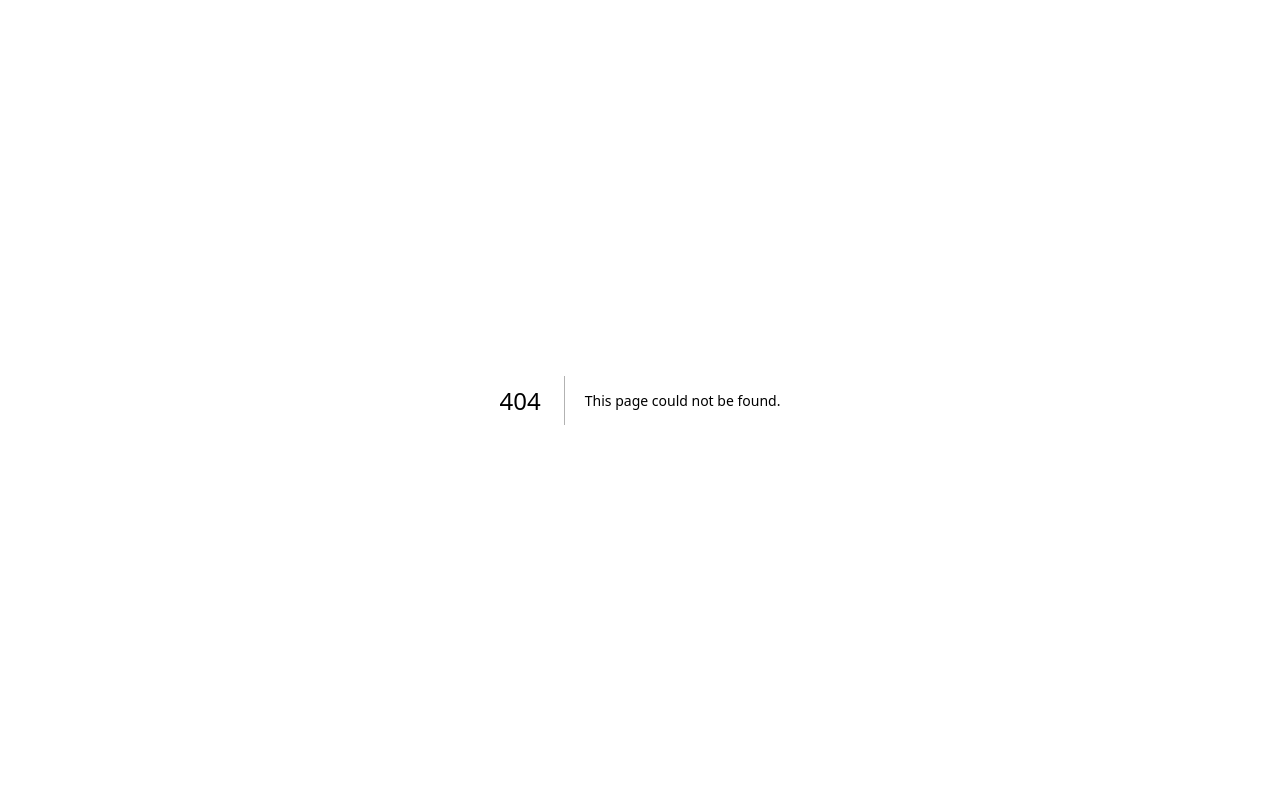
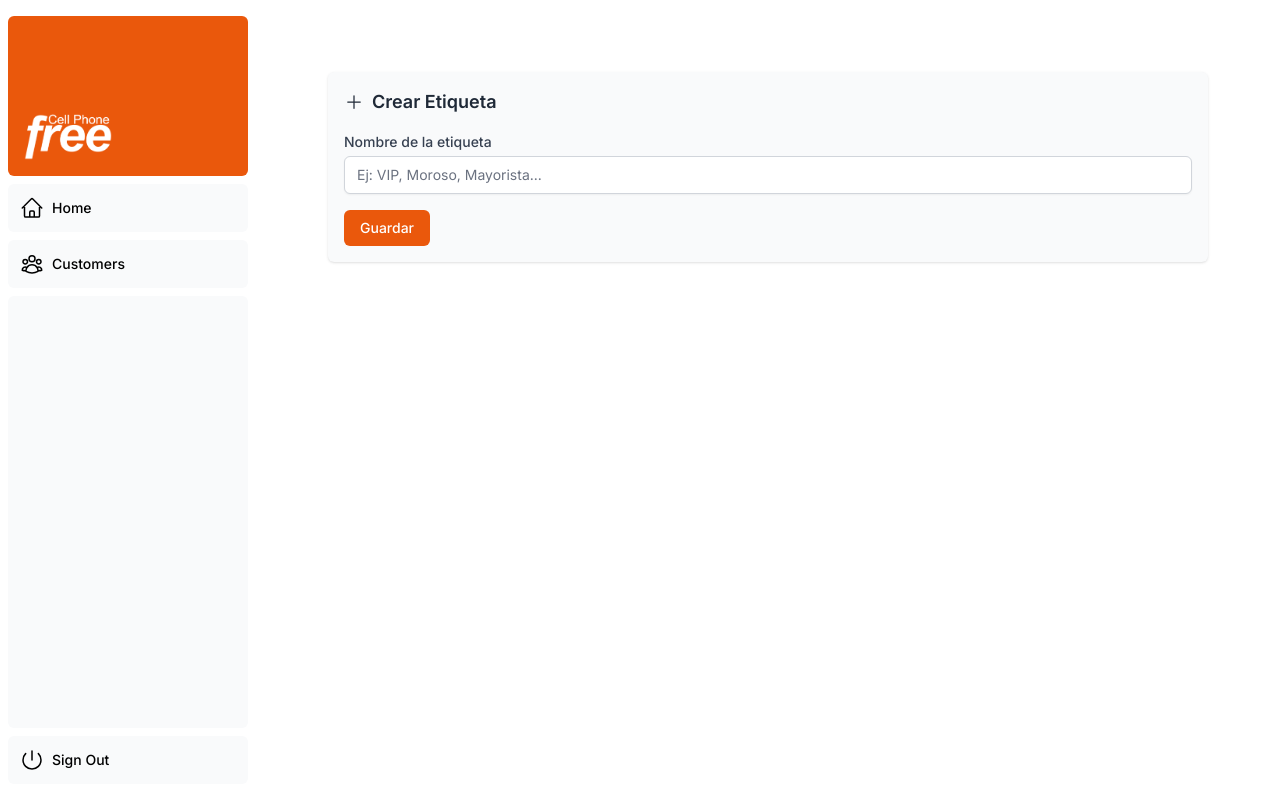
Before and after one commit to JoaquinSabater/CRM-CellPhoneFree-Next.js, a Next.js app: page /dashboard/invoices/create in a window 1280 px wide. Before the commit this address had no page. Built offline with nearby package versions, Linux system fonts and the light colour scheme; a web font is replaced by a local one.

Commit message:
Creo el formulario para agregar las etiquetas, falta la logica para que efectivamente se inserte en la base de datos

```diff
--- /dev/null
+++ b/app/dashboard/invoices/create/page.tsx
@@ -0,0 +1,10 @@
+// 📁 app/dashboard/etiquetas/create/page.tsx
+import CreateEtiquetaForm from '@/app/ui/invoices/CreateEtiquetaForm';
+
+export default function Page() {
+  return (
+    <main className="p-6">
+      <CreateEtiquetaForm />
+    </main>
+  );
+}
--- a/app/query/route.ts
+++ b/app/query/route.ts
@@ -4,7 +4,10 @@ const sql = postgres(process.env.POSTGRES_URL!, { ssl: 'require' });
 
 async function listInvoices() {
 const data = await sql`
-    SELECT * FROM usuarios;
+    SELECT table_name
+    FROM information_schema.tables
+    WHERE table_schema = 'public'
+    ORDER BY table_name;
       `;
  	return data;
  }
--- /dev/null
+++ b/app/ui/invoices/CreateEtiquetaForm.tsx
@@ -0,0 +1,44 @@
+// 📁 app/ui/invoices/create-etiqueta-form.tsx
+
+'use client';
+
+import { useState } from 'react';
+import { PlusIcon } from '@heroicons/react/24/outline';
+
+export default function CreateEtiquetaForm() {
+  const [nombre, setNombre] = useState('');
+
+  const handleSubmit = (e: React.FormEvent<HTMLFormElement>) => {
+    e.preventDefault();
+    console.log('Etiqueta a crear:', nombre);
+    // En el futuro: enviar a la base de datos con una action
+  };
+
+  return (
+    <form onSubmit={handleSubmit} className="space-y-4 rounded-md bg-gray-50 p-4 shadow">
+      <h2 className="text-lg font-semibold text-gray-800 flex items-center gap-2">
+        <PlusIcon className="w-5 h-5" /> Crear Etiqueta
+      </h2>
+      <div>
+        <label htmlFor="nombre" className="block text-sm font-medium text-gray-700">
+          Nombre de la etiqueta
+        </label>
+        <input
+          id="nombre"
+          name="nombre"
+          type="text"
+          value={nombre}
+          onChange={(e) => setNombre(e.target.value)}
+          placeholder="Ej: VIP, Moroso, Mayorista..."
+          className="mt-1 block w-full rounded-md border border-gray-300 px-3 py-2 text-sm shadow-sm focus:border-orange-500 focus:ring-orange-500"
+        />
+      </div>
+      <button
+        type="submit"
+        className="rounded-md bg-orange-600 px-4 py-2 text-sm font-medium text-white hover:bg-orange-700"
+      >
+        Guardar
+      </button>
+    </form>
+  );
+}
```
